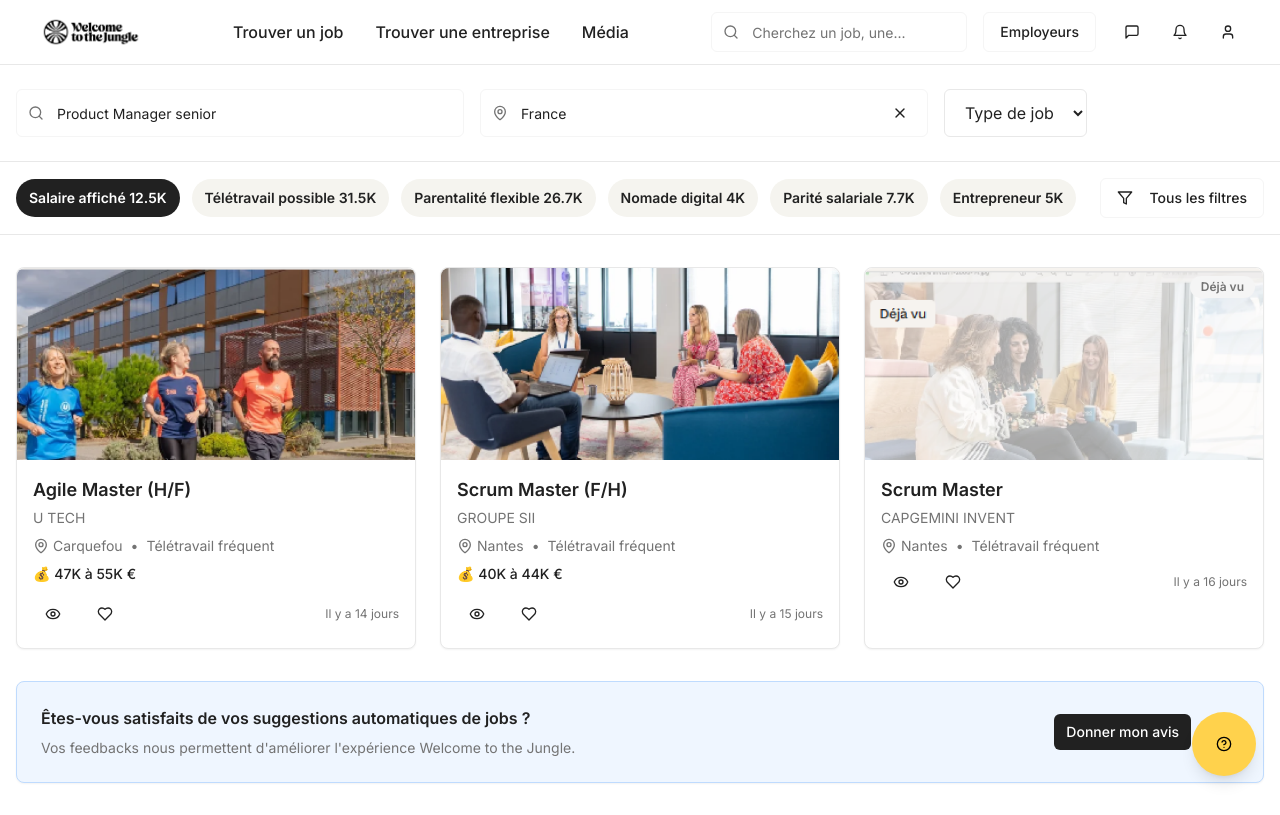
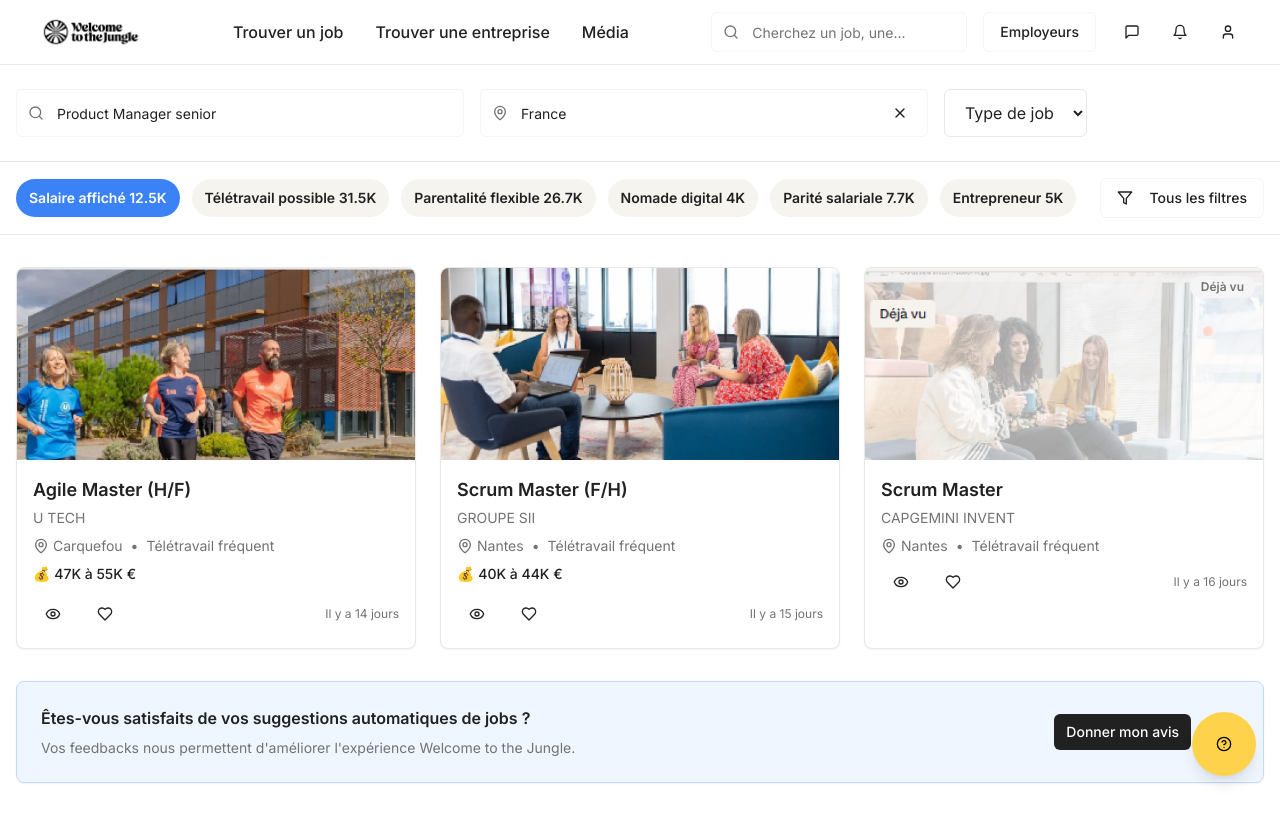
Before and after one commit to IvandeMurard/prototype-wttj, a React (Vite) app: page /jobs in a window 1280 px wide. Built offline with nearby package versions, Linux system fonts and the light colour scheme.

Commit message:
Add different colors to pills
Change the color of the numbers in each pill.

```diff
--- a/src/pages/Jobs.tsx
+++ b/src/pages/Jobs.tsx
@@ -124,15 +124,26 @@ const Jobs = () => {
       <div className="bg-card border-b">
         <div className="max-w-7xl mx-auto px-4 py-4">
           <div className="flex flex-wrap gap-3 items-center">
-            {quickFilters.map((filter, index) => (
+            {quickFilters.map((filter, index) => {
+              const colors = [
+                "bg-blue-500 text-white",
+                "bg-green-500 text-white",
+                "bg-purple-500 text-white",
+                "bg-orange-500 text-white",
+                "bg-pink-500 text-white",
+                "bg-teal-500 text-white"
+              ];
+
+              return (
                 <Badge
                   key={index}
                   variant={filter.active ? "default" : "secondary"}
-                className="px-3 py-2 text-sm cursor-pointer hover:bg-primary/10"
+                  className={`px-3 py-2 text-sm cursor-pointer hover:bg-primary/10 ${filter.active ? colors[index % colors.length] : ''}`}
                 >
                   {filter.label} {filter.count}
                 </Badge>
-            ))}
+              );
+            })}
             <Button variant="outline" className="ml-auto">
               <Filter className="h-4 w-4 mr-2" />
               Tous les filtres
```
Lines whose indentation alone changed are shown as unchanged.
